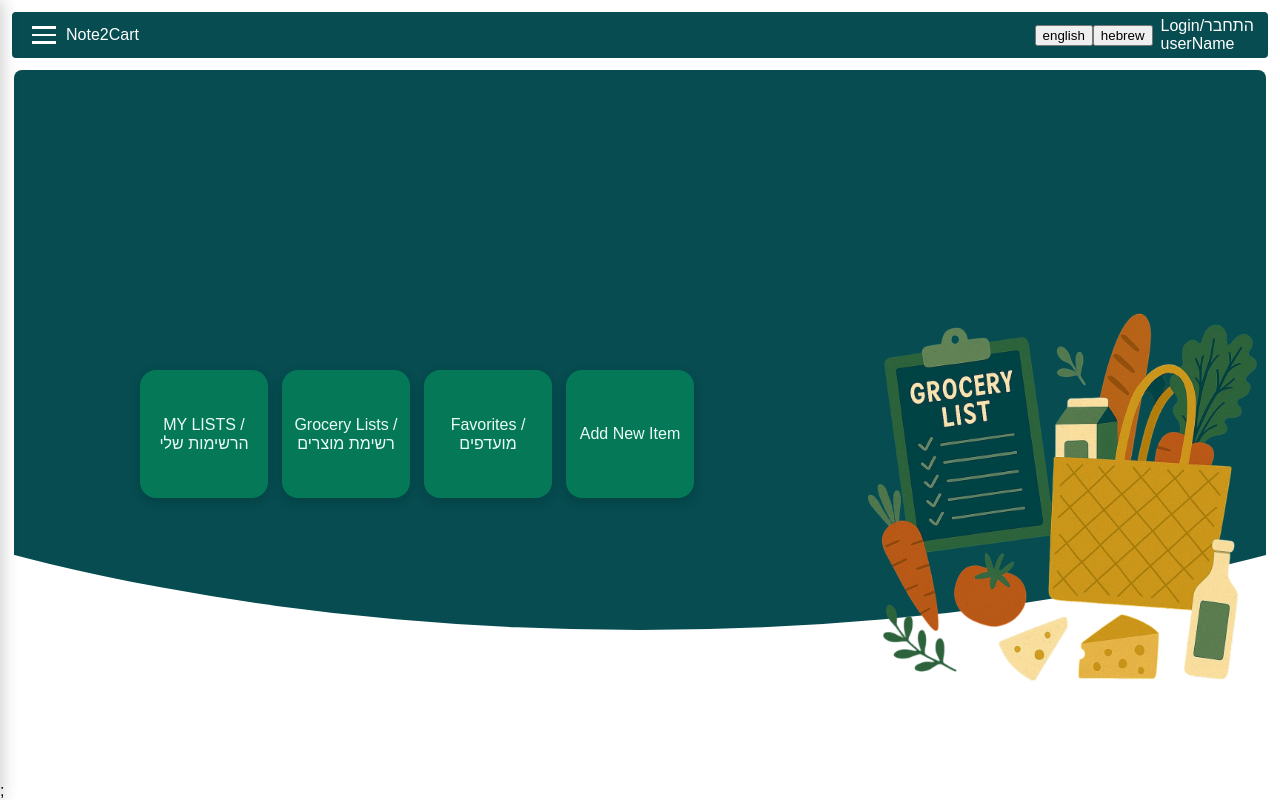
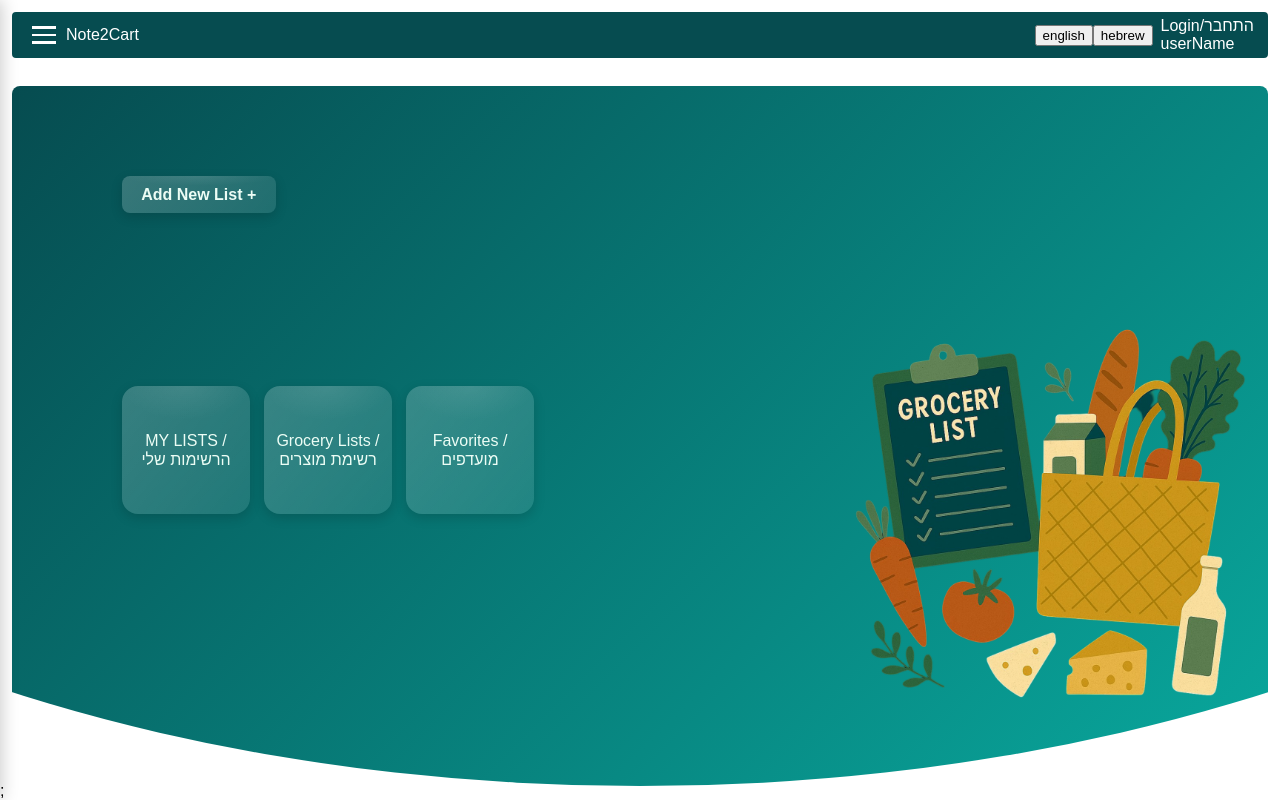
Before and after one commit to vnimrod/shopping-list, a React (Create React App) app in the folder frontend/: page / in a window 1280 px wide. Built offline with nearby package versions, Linux system fonts and the light colour scheme.

Commit message:
add routing for some components

```diff
--- a/frontend/package.json
+++ b/frontend/package.json
@@ -13,6 +13,7 @@
     "classnames": "^2.5.1",
     "react": "^19.1.1",
     "react-dom": "^19.1.1",
+    "react-router-dom": "^7.8.2",
     "react-scripts": "5.0.1",
     "sass": "^1.90.0",
     "web-vitals": "^2.1.4"
--- a/frontend/src/App.module.scss
+++ b/frontend/src/App.module.scss
@@ -1,10 +1,11 @@
 @import './utils/scss-variables/scss-variables';
 
+// remove to component
 .CardList {
   display: flex;
   position: absolute;
-  top: 370px;
-  left: 140px;
+  top: 300px;
+  left: 110px;
   min-width: 30%;
   gap: 14px;
 
@@ -23,16 +24,13 @@
 }
 
 .MainBackground {
-  position: absolute;
-  top: 70px;
-  left: 14px;
-  right: 14px;
-  height: 70%;
+  position: relative;
+  top: 16px;
+  margin: 0 12px;
+  height: 700px;
   border-radius: 8px;
   clip-path: ellipse(100% 100% at 50% 0%);
-  background-color: $emerald-900;
-  z-index: -1;
-
+  background: linear-gradient(135deg, #064C50, #09A89D);
   @media screen and #{$mobileBreak} {
     height: 80%;
     clip-path: ellipse(100% 60% at 50% 35%)
@@ -43,7 +41,7 @@
   align-self: flex-end;
   width: 50vh;
   height: 50vh;
-  position: relative;
+  position: absolute;
   top: 230px;
   right: 20px;
   z-index: 1;
--- a/frontend/src/App.tsx
+++ b/frontend/src/App.tsx
@@ -1,26 +1,36 @@
 import './styles/globals.scss';
 import Layout from './components/layout/layout';
-import ShoppingSection from './features/shopping-section';
 import styles from './App.module.scss';
 import CardItem from './components/card-item';
 import groceryImage from './assets/images/grocery-main-page.png';
+import AddNewShoppingList from './features/add-new-shopping-list';
+import { Link } from 'react-router-dom';
 
 function App() {
   return (
     <>
       <Layout>
-        <div className={styles.CardList}>
-          <CardItem text='MY LISTS / הרשימות שלי'></CardItem>
-          <CardItem text='Grocery Lists / רשימת מוצרים'></CardItem>
-          <CardItem text='Favorites / מועדפים'></CardItem>
-          <CardItem text='Add New Item'></CardItem>
+        <div className={styles.MainBackground}>
+          <div className={styles.CardList}>
+            <Link to="/lists">
+              <CardItem text="MY LISTS / הרשימות שלי"></CardItem>
+            </Link>
+            <Link to="/groceries">
+              <CardItem text="Grocery Lists / רשימת מוצרים"></CardItem>
+            </Link>
+            <Link to="/favorites">
+              <CardItem text="Favorites / מועדפים"></CardItem>
+            </Link>
+          </div>
+          <AddNewShoppingList></AddNewShoppingList>
+          <img
+            className={styles.GroceryImage}
+            src={groceryImage}
+            alt="grocery-main-page"
+          />
         </div>
-        <div className={styles.MainBackground} />
-        <img className={styles.GroceryImage} src={groceryImage} alt="grocery-main-page" />
-        {/* <ShoppingSection></ShoppingSection> */}
       </Layout>
     </>
-
   );
 }
 
--- a/frontend/src/components/card-item/card-item.module.scss
+++ b/frontend/src/components/card-item/card-item.module.scss
@@ -7,7 +7,7 @@
   position: relative;
   width: 10vw;
   height: 10vw;
-  background-color: $emerald-700; // $emerald-700
+  background: radial-gradient(50.28% 26.58% at 50.28% 0%, rgba(255, 255, 255, .08) 0%, rgba(255, 255, 255, 0) 100%), linear-gradient(129deg, rgba(255, 255, 255, .2) 0%, rgba(255, 255, 255, .1) 100%);
   border-radius: 16px;
   transition: background-color 0.3s ease;
   box-shadow: 0 4px 12px rgba(0, 0, 0, 0.15);
@@ -18,8 +18,7 @@
 
     .icon,
     .text {
-      color: $emerald-700; // $emerald-700
-      border-color: $emerald-700; // $emerald-700
+      color: $black;
     }
   }
 
--- a/frontend/src/components/layout/layout.module.scss
+++ b/frontend/src/components/layout/layout.module.scss
@@ -1,4 +1,5 @@
 .Layout {
+  position: relative;
   display: flex;
   flex-direction: column;
   height: 100vh;
--- a/frontend/src/components/layout/navbar/navbar.module.scss
+++ b/frontend/src/components/layout/navbar/navbar.module.scss
@@ -10,7 +10,7 @@
   padding: 14px;
   height: 70px;
   width: 100%;
-  color: $white
+  color: $white;
 }
 
 .TopNav {
--- a/frontend/src/index.tsx
+++ b/frontend/src/index.tsx
@@ -1,14 +1,17 @@
 import React from 'react';
 import ReactDOM from 'react-dom/client';
 import './index.module.scss';
-import App from './App';
+import { AppRoutes } from './routes/AppRoutes';
+import { BrowserRouter } from 'react-router-dom';
 
 const container = document.getElementById('root');
 if (container) {
   const root = ReactDOM.createRoot(container);
   root.render(
     <React.StrictMode>
-      <App />
+      <BrowserRouter>
+        <AppRoutes></AppRoutes>
+      </BrowserRouter>
     </React.StrictMode>
   );
 }
--- /dev/null
+++ b/frontend/src/routes/AppRoutes.tsx
@@ -0,0 +1,8 @@
+import { Routes, Route } from 'react-router-dom';
+import App from '../App';
+
+export const AppRoutes = () => (
+  <Routes>
+    <Route path="/" element={<App />} />
+  </Routes>
+);
```
Also changed, not shown: 1 other file (tests, documents, lock files or other folders).
